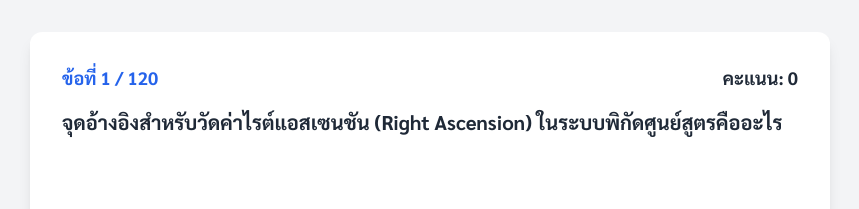
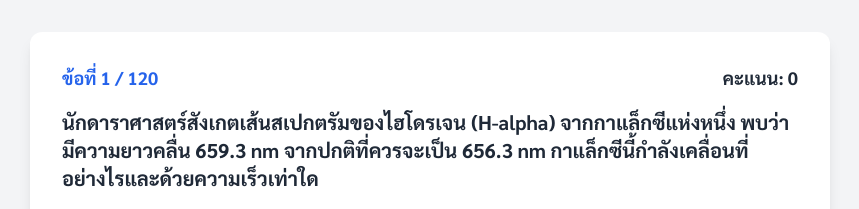
Before and after one commit to golftaweerak/EarthScienceQuiz, a plain HTML site: page ชุด 1/index.html in a window 1280 px wide. Both pictures are taken after a click on the button "เริ่มทำแบบทดสอบ". Shown: the top 209 px of the page, without its empty margins (210-1069 px from the left). Drawn offline with nearby package versions, Linux system fonts and the light colour scheme.

Commit message:
index.html

```diff
--- a/ชุด 1/index.html
+++ b/ชุด 1/index.html
@@ -824,7 +824,7 @@
 
             score = 0;
             currentQuestionIndex = 0;
-            shuffledQuestions = quizData; // No shuffle to keep the order
+            shuffledQuestions = quizData.sort(() => Math.random() - 0.5);
             scoreCounterEl.textContent = `คะแนน: ${score}`;
 
             showQuestion();
```
